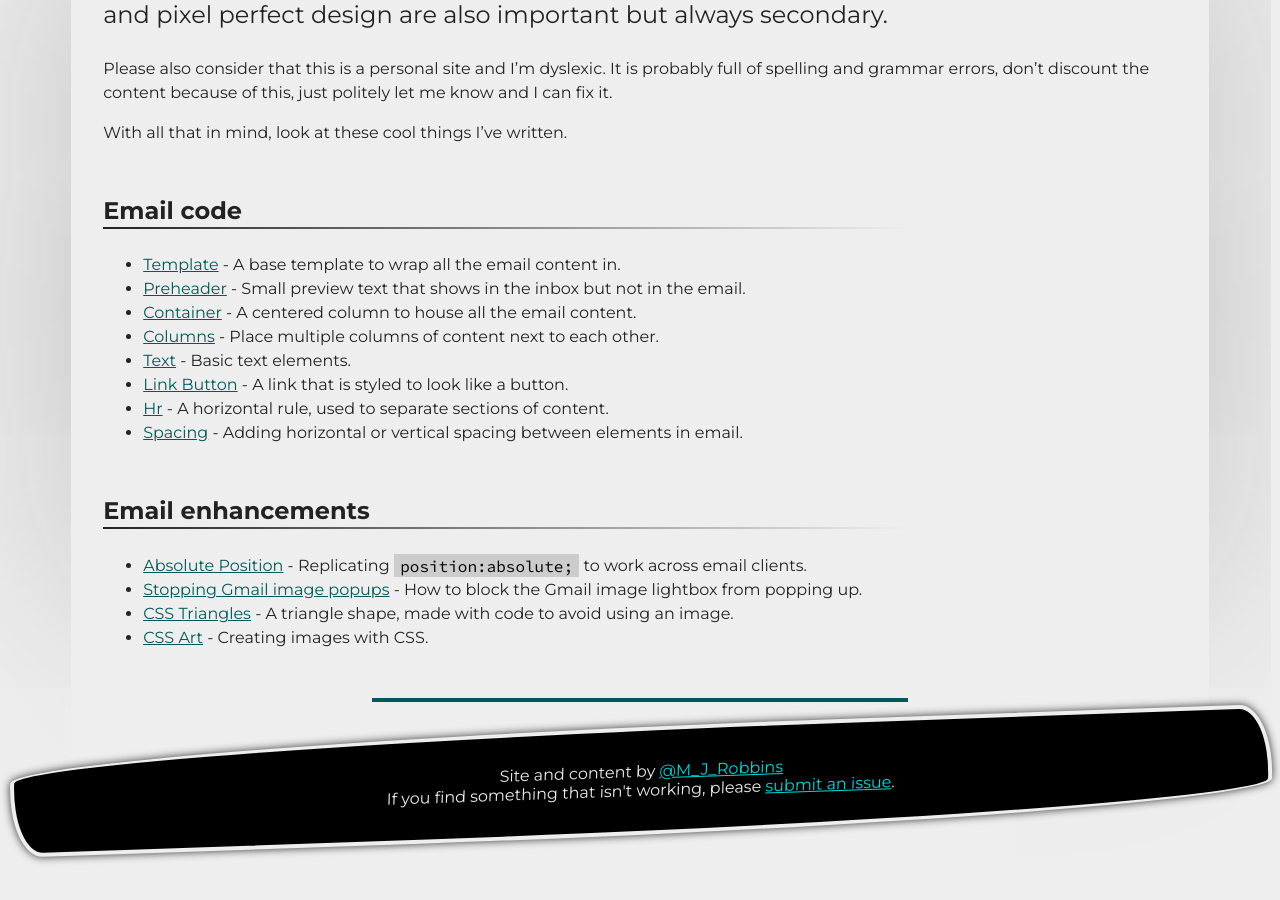
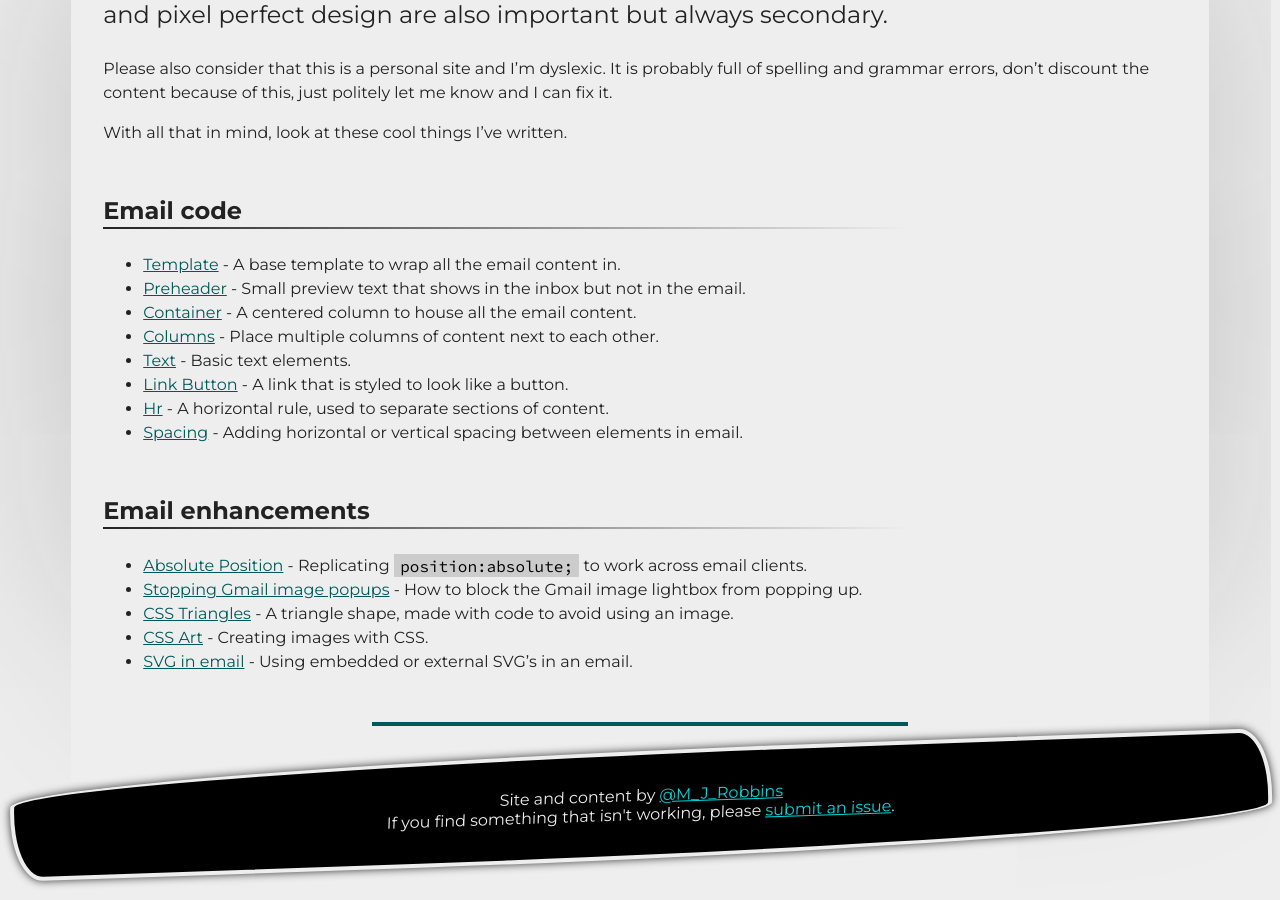
Before and after one commit to M-J-Robbins/good-email-code, a Jekyll site: the page built from index.md, in a window 1280 px wide and 900 px high, scrolled down 583 px. Built offline with Jekyll 4.4.1, drawn with Linux system fonts in a browser that asks for light colours; our own code applies the rules of GitHub Pages for plain Markdown files; a script that is not in the unit is left out; before the commit the page ends 1459 px from its top, so only the background shows below that.

Commit message:
Update email-enhancements.md

```diff
--- a/_includes/email-enhancements.md
+++ b/_includes/email-enhancements.md
@@ -2,3 +2,4 @@
 * [Stopping Gmail image popups](email-enhancements/stop-gmail-image-popup) - How to block the Gmail image lightbox from popping up.
 * [CSS Triangles](email-enhancements/css-triangles) - A triangle shape, made with code to avoid using an image.
 * [CSS Art](email-enhancements/css-art) - Creating images with CSS.
+* [SVG in email](email-enhancements/css-art) - Using embedded or external SVG's in an email.
```
